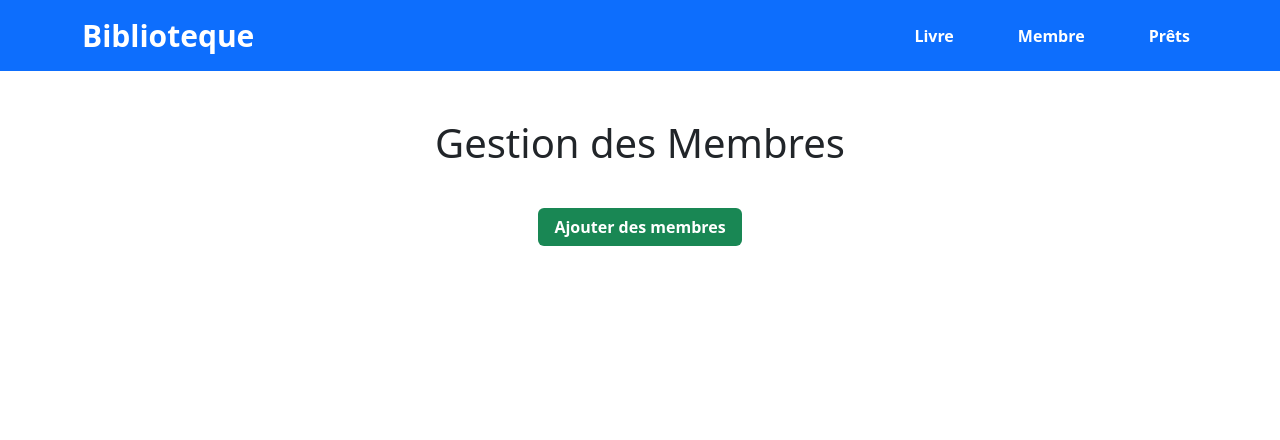
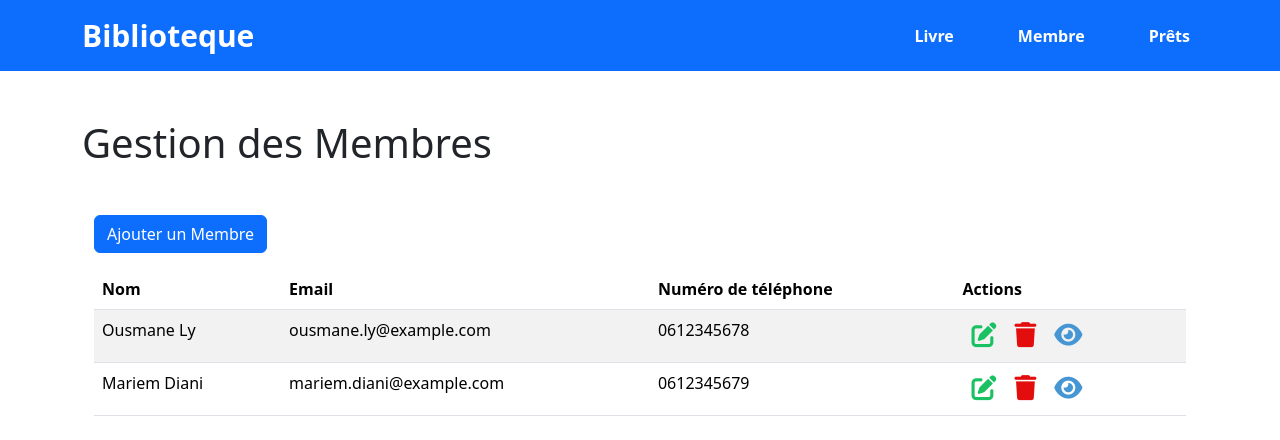
Before and after one commit to Ousmanly/GestionDeBibliotheque, a Vue app in the folder vue-gestion-bibliotheque/: page /members in a window 1280 px wide. Shown: the top 440 px of the page. Built offline with nearby package versions, Linux system fonts and the light colour scheme.

Commit message:
corrections

```diff
--- a/vue-gestion-bibliotheque/src/components/Livres/ListeLivre.vue
+++ b/vue-gestion-bibliotheque/src/components/Livres/ListeLivre.vue
@@ -1,126 +1,6 @@
-<!-- <template>
-  <div class="container mt-5">
-    <h1 class="mb-4">Liste des Livres</h1>
-
-    <button class="btn btn-primary mb-3" @click="afficherFormulaire('ajout')">Ajouter un Livre</button>
-
-    <div v-if="afficherFormulaireState" class="mb-4">
-      <h2>{{ mode === 'ajout' ? 'Ajouter un Livre' : 'Modifier le Livre' }}</h2>
-      <form @submit.prevent="mode === 'ajout' ? ajouterLivre() : enregistrerModification()">
-        <div class="mb-3">
-          <label for="titre" class="form-label">Titre :</label>
-          <input type="text" class="form-control" v-model="livreForm.titre" id="titre" required />
-        </div>
-        <div class="mb-3">
-          <label for="auteur" class="form-label">Auteur :</label>
-          <input type="text" class="form-control" v-model="livreForm.auteur" id="auteur" required />
-        </div>
-        <button type="submit" class="btn btn-success me-3">{{ mode === 'ajout' ? 'Ajouter' : 'Enregistrer' }}</button>
-        <button type="button" class="btn btn-secondary" @click="annulerAjout">Annuler</button>
-      </form>
-    </div>
-
-    <div v-if="afficherDetail" class="mb-4">
-      <h2>Détails du Livre</h2>
-      <p><strong>Titre :</strong> {{ livreDetail.titre }}</p>
-      <p><strong>Auteur :</strong> {{ livreDetail.auteur }}</p>
-      <button class="btn btn-secondary" @click="fermerDetail">Fermer</button>
-    </div>
-
-    <table v-if="!afficherFormulaireState && !afficherDetail" class="table table-striped">
-      <thead>
-        <tr>
-          <th>Titre</th>
-          <th>Auteur</th>
-          <th>Actions</th>
-        </tr>
-      </thead>
-      <tbody>
-        <tr v-for="(livre, index) in livres" :key="index">
-          <td>{{ livre.titre }}</td>
-          <td>{{ livre.auteur }}</td>
-          <td>
-            <button class="btn  btn-sm" @click="afficherFormulaire('modifier', index)">
-              <i class="fa-solid fa-pen-to-square" style="color: #1ac163; font-size: 25px;"></i>
-            </button>
-            <button class="btn btn-sm" @click="supprimerLivre(index)">
-              <i class="fa-solid fa-trash" style="color: #e30d0d; font-size: 25px;"></i>
-            </button>
-            <button class="btn  btn-sm" @click="voirDetail(index)">
-              <i class="fa-solid fa-eye" style="color: #4596d3; font-size: 25px;"></i>
-            </button>
-          </td>
-        </tr>
-      </tbody>
-    </table>
-  </div>
-</template>
-
-<script setup>
-import { ref } from 'vue';
-
-const livres = ref([
-  { titre: 'Livre A', auteur: 'Auteur A' },
-  { titre: 'Livre B', auteur: 'Auteur B' },
-]);
-
-const afficherFormulaireState = ref(false);
-const afficherDetail = ref(false);
-const mode = ref('ajout');
-const livreForm = ref({ titre: '', auteur: '' });
-const livreDetail = ref({ titre: '', auteur: '' });
-let indexLivreAModifier = null;
-
-const afficherFormulaire = (modeOperation, index = null) => {
-  mode.value = modeOperation;
-  afficherFormulaireState.value = true;
-  afficherDetail.value = false;
-  if (modeOperation === 'modifier' && index !== null) {
-    indexLivreAModifier = index;
-    livreForm.value = { ...livres.value[index] };
-  } else {
-    livreForm.value = { titre: '', auteur: '' };
-  }
-};
-
-const ajouterLivre = () => {
-  livres.value.push({ ...livreForm.value });
-  annulerAjout();
-};
-
-const enregistrerModification = () => {
-  if (indexLivreAModifier !== null) {
-    livres.value[indexLivreAModifier] = { ...livreForm.value };
-    annulerAjout();
-  }
-};
-
-const voirDetail = (index) => {
-  livreDetail.value = { ...livres.value[index] };
-  afficherDetail.value = true;
-  afficherFormulaireState.value = false;
-};
-
-const fermerDetail = () => {
-  afficherDetail.value = false;
-};
-
-const annulerAjout = () => {
-  livreForm.value = { titre: '', auteur: '' };
-  afficherFormulaireState.value = false;
-};
-
-const supprimerLivre = (index) => {
-  livres.value.splice(index, 1);
-};
-</script>
-
-<style scoped>
-/* Ajoutez ici vos styles personnalisés si nécessaire */
-</style> -->
 <template>
   <div class="container mt-5">
-    <h1 class="mb-4">Liste des Livres</h1>
+    <!-- <h1 class="mb-4">Liste des Livres</h1> -->
 
     <button class="btn btn-primary mb-3" @click="afficherFormulaire('ajout')">Ajouter un Livre</button>
 
--- a/vue-gestion-bibliotheque/src/components/Membres/ListeMembre.vue
+++ b/vue-gestion-bibliotheque/src/components/Membres/ListeMembre.vue
@@ -1,133 +1,6 @@
-<!-- <template>
-  <div class="container mt-5">
-    <h1 class="mb-4">Liste des Membres</h1>
-
-    <button class="btn btn-primary mb-3" @click="afficherFormulaire('ajout')">Ajouter un Membre</button>
-
-    <div v-if="afficherFormulaireState" class="mb-4">
-      <h2>{{ mode === 'ajout' ? 'Ajouter un Membre' : 'Modifier le Membre' }}</h2>
-      <form @submit.prevent="mode === 'ajout' ? ajouterMembre() : enregistrerModification()">
-        <div class="mb-3">
-          <label for="nom" class="form-label">Nom :</label>
-          <input type="text" class="form-control" v-model="membreForm.nom" id="nom" required />
-        </div>
-        <div class="mb-3">
-          <label for="email" class="form-label">Email :</label>
-          <input type="email" class="form-control" v-model="membreForm.email" id="email" required />
-        </div>
-        <div class="mb-3">
-          <label for="telephone" class="form-label">Numéro de téléphone :</label>
-          <input type="text" class="form-control" v-model="membreForm.telephone" id="telephone" required />
-        </div>
-        <button type="submit" class="btn btn-success">{{ mode === 'ajout' ? 'Ajouter' : 'Enregistrer' }}</button>
-        <button type="button" class="btn btn-secondary" @click="annulerAjout">Annuler</button>
-      </form>
-    </div>
-
-    <div v-if="afficherDetail" class="mb-4">
-      <h2>Détails du Membre</h2>
-      <p><strong>Nom :</strong> {{ membreDetail.nom }}</p>
-      <p><strong>Email :</strong> {{ membreDetail.email }}</p>
-      <p><strong>Numéro de téléphone :</strong> {{ membreDetail.telephone }}</p>
-      <button class="btn btn-secondary" @click="fermerDetail">Fermer</button>
-    </div>
-
-    <table v-if="!afficherFormulaireState && !afficherDetail" class="table table-striped">
-      <thead>
-        <tr>
-          <th>Nom</th>
-          <th>Email</th>
-          <th>Numéro de téléphone</th>
-          <th>Actions</th>
-        </tr>
-      </thead>
-      <tbody>
-        <tr v-for="(membre, index) in membres" :key="index">
-          <td>{{ membre.nom }}</td>
-          <td>{{ membre.email }}</td>
-          <td>{{ membre.telephone }}</td>
-          <td>
-            <button class="btn btn-sm" @click="afficherFormulaire('modifier', index)">
-              <i class="fa-solid fa-pen-to-square" style="color: #1ac163; font-size: 25px;"></i>
-            </button>
-            <button class="btn btn-sm" @click="supprimerMembre(index)">
-              <i class="fa-solid fa-trash" style="color: #e30d0d; font-size: 25px;"></i>
-            </button>
-            <button class="btn btn-sm" @click="voirDetail(index)">
-              <i class="fa-solid fa-eye" style="color: #4596d3; font-size: 25px;"></i>
-            </button>
-          </td>
-        </tr>
-      </tbody>
-    </table>
-  </div>
-</template>
-
-<script setup>
-import { ref } from 'vue';
-
-const membres = ref([
-  { nom: 'Ousmane Ly', email: 'ousmane.ly@example.com', telephone: '0612345678' },
-  { nom: 'Mariem Diani', email: 'mariem.diani@example.com', telephone: '0612345679' },
-]);
-
-const afficherFormulaireState = ref(false);
-const afficherDetail = ref(false);
-const mode = ref('ajout');
-const membreForm = ref({ nom: '', email: '', telephone: '' });
-const membreDetail = ref({ nom: '', email: '', telephone: '' });
-let indexMembreAModifier = null;
-
-const afficherFormulaire = (modeOperation, index = null) => {
-  mode.value = modeOperation;
-  afficherFormulaireState.value = true;
-  afficherDetail.value = false;
-  if (modeOperation === 'modifier' && index !== null) {
-    indexMembreAModifier = index;
-    membreForm.value = { ...membres.value[index] };
-  } else {
-    membreForm.value = { nom: '', email: '', telephone: '' };
-  }
-};
-
-const ajouterMembre = () => {
-  membres.value.push({ ...membreForm.value });
-  annulerAjout();
-};
-
-const enregistrerModification = () => {
-  if (indexMembreAModifier !== null) {
-    membres.value[indexMembreAModifier] = { ...membreForm.value };
-    annulerAjout();
-  }
-};
-
-const voirDetail = (index) => {
-  membreDetail.value = { ...membres.value[index] };
-  afficherDetail.value = true;
-  afficherFormulaireState.value = false;
-};
-
-const fermerDetail = () => {
-  afficherDetail.value = false;
-};
-
-const annulerAjout = () => {
-  membreForm.value = { nom: '', email: '', telephone: '' };
-  afficherFormulaireState.value = false;
-};
-
-const supprimerMembre = (index) => {
-  membres.value.splice(index, 1);
-};
-</script>
-
-<style scoped>
-</style> -->
-
 <template>
   <div class="container mt-5">
-    <h1 class="mb-4">Liste des Membres</h1>
+    <!-- <h1 class="mb-4">Liste des Membres</h1> -->
 
     <button class="btn btn-primary mb-3" @click="afficherFormulaire('ajout')">Ajouter un Membre</button>
 
--- a/vue-gestion-bibliotheque/src/views/BooksView.vue
+++ b/vue-gestion-bibliotheque/src/views/BooksView.vue
@@ -1,12 +1,13 @@
 <template>
-  <div class="container mt-5 text-center">
+  <div class="container mt-5 ">
     <h1 class="mb-5">Gestion des Livres</h1>
-    <RouterLink class="text-decoration-none text-white bg-success py-2 px-3 fw-bold rounded" to="/listlivre">Ajouter des livres</RouterLink>
+    <!-- <RouterLink class="text-decoration-none text-white bg-success py-2 px-3 fw-bold rounded" to="/listlivre">Ajouter des livres</RouterLink> -->
+     <ListeLivre/>
   </div>
 </template>
 
 <script setup>
-
+import ListeLivre from '@/components/Livres/ListeLivre.vue';
 </script>
 <style scoped>
 
--- a/vue-gestion-bibliotheque/src/views/MembersView.vue
+++ b/vue-gestion-bibliotheque/src/views/MembersView.vue
@@ -1,12 +1,12 @@
 <template>
-  <div class="container mt-5 text-center">
+  <div class="container mt-5 ">
     <h1 class="mb-5">Gestion des Membres</h1>
-    <RouterLink class="text-decoration-none text-white bg-success py-2 px-3 fw-bold rounded" to="/listmembre">Ajouter des membres</RouterLink>
-  </div>
+    <ListeMembre/>
+    </div>
 </template>
 
 <script setup>
-
+import ListeMembre from '@/components/Membres/ListeMembre.vue';
 </script>
 <style scoped>
 
```
